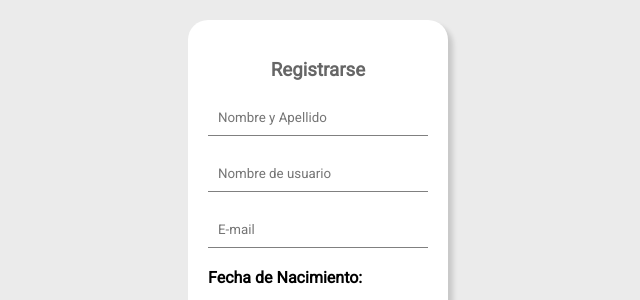
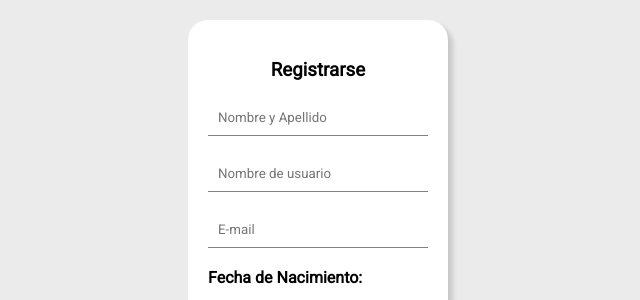
Before and after one commit to jmazoreist/mercadoLiebre, a Node server app: page /registro in a window 1280 px wide. Shown: the part 128-428 px from the top of the page, without its empty margins (322-962 px from the left). Run offline with Node 20, Linux system fonts and the light colour scheme; some libraries are stand-ins or nearby versions.

Commit message:
Retoques de forms

```diff
--- a/miProyecto/public/stylesheets/forms.css
+++ b/miProyecto/public/stylesheets/forms.css
@@ -31,10 +31,13 @@ main{
     background-color: #fff;
 }
 
+.contenedor-registro h3{
+    color: black;
+    text-align: center;
+}
+
 form{
     text-align: left;
-    display: flex;
-
 }
 
 input {
```
